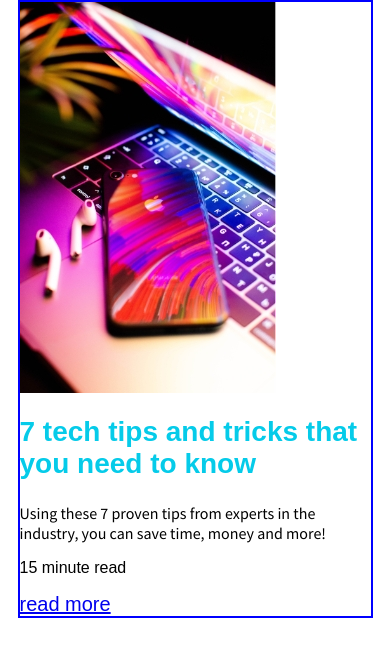
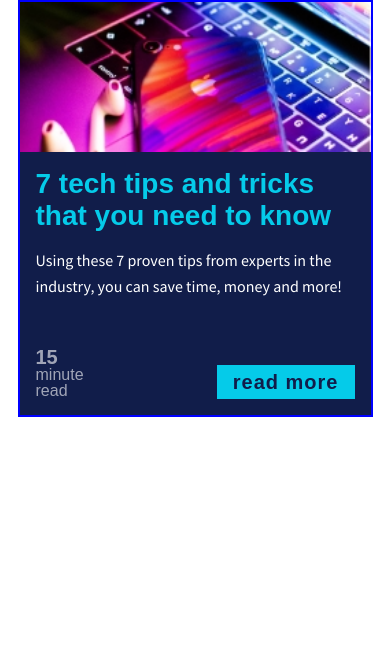
Before and after one commit to derrickhardison/flex-card-component, a plain HTML site: page index.html in a window 390 px wide. Drawn offline with Linux system fonts and the light colour scheme; a web font is replaced by a local one.

Commit message:
mobile layout

```diff
--- a/css/style.css
+++ b/css/style.css
@@ -10,7 +10,20 @@ html, body {
     width: 90%;
     margin: auto;
     max-width: 800px;
+    background: #111d4a;
+    color: #fff;
+    display: flex;
+    flex-direction: column;
 
+}
+
+.card-content{
+    padding: 16px;
+}
+
+.card-img{
+    object-fit: cover;
+    height: 150px;
 }
 
 .card, .card-read-time, .card-btn {
@@ -20,14 +33,42 @@ html, body {
 .card-title {
     color: #05cbe9;
     font-size: 28px;
+    margin: 0;
 
 }
 
 .card-body {
     font-size: 16px;
     font-family: 'Source Sans Pro', sans-serif;
+    line-height: 1.6;
+}
+.card-footer{
+display: flex;
+justify-content: space-between;
+align-items: flex-end;
+margin-top: 48px;
 }
 
 .card-btn {
     font-size: 20px;
+    background: #05cbe9;
+    color: #111d4a;
+    text-decoration: none;
+    font-weight: bold;
+    padding: 5.5px 16px;
+    letter-spacing: 1px;
+
 }
+
+.card-read-time{
+    margin: 0;
+    font-size: 16px;
+    opacity: .6;
+    line-height: 1;
+}
+
+.card-read-time span {
+    font-weight: bold;
+    display: block;
+    font-size: 20px;
+}
--- a/index.html
+++ b/index.html
@@ -17,7 +17,7 @@
           time, money and more!
         </p>
         <div class="card-footer">
-          <p class="card-read-time"><span>15</span> minute read</p>
+          <p class="card-read-time"><span>15</span> minute <br />read</p>
           <a href="#" class="card-btn">read more</a>
         </div>
       </div>
```
